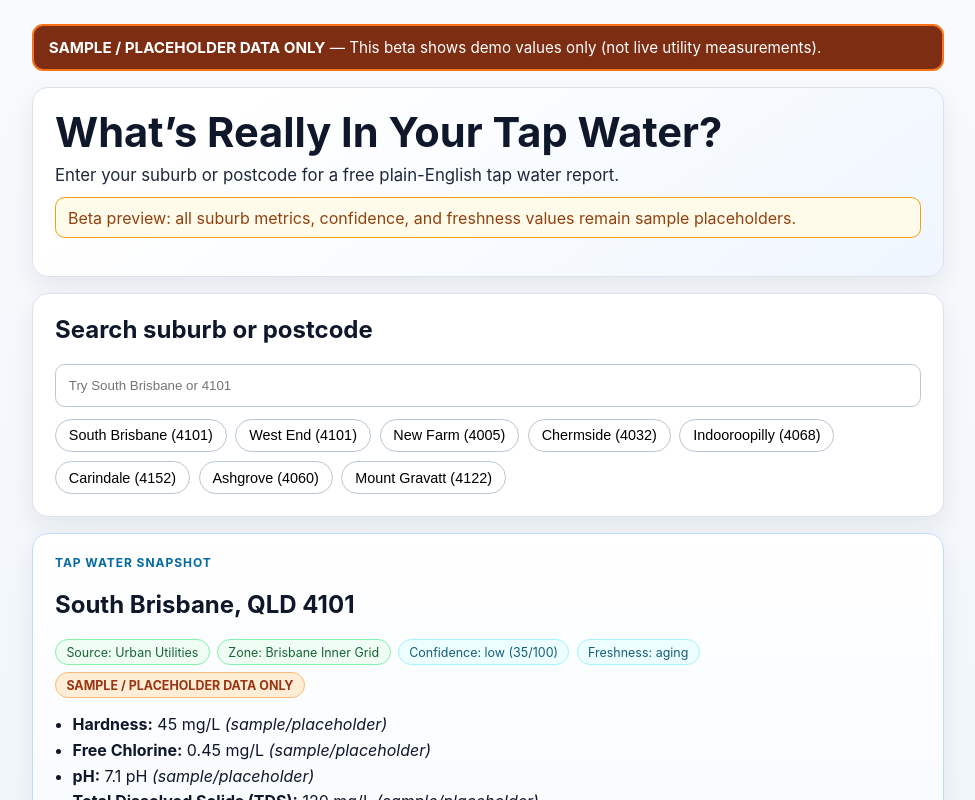
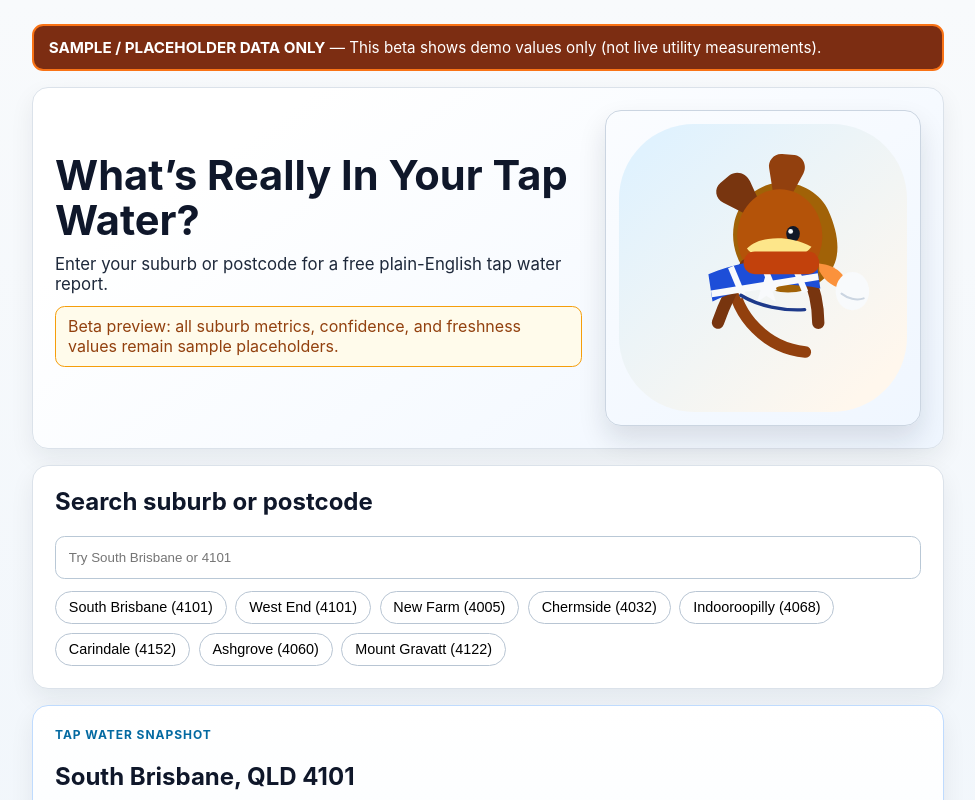
Before and after one commit to JIlaWater/whats-in-my-tap-water, a React (Vite) app: page / in a window 1280 px wide. Shown: the top 800 px of the page, without its empty margins (152-1127 px from the left). Built offline with nearby package versions, Linux system fonts and the light colour scheme.

Commit message:
Add kangaroo mascot branding to homepage hero

```diff
--- a/src/App.tsx
+++ b/src/App.tsx
@@ -134,9 +134,16 @@ export const App = () => {
       <p className="topBanner"><strong>{SAMPLE_LABEL}</strong> — This beta shows demo values only (not live utility measurements).</p>
 
       <header className="hero card">
-        <h1>What’s Really In Your Tap Water?</h1>
-        <p className="subheading">Enter your suburb or postcode for a free plain-English tap water report.</p>
-        <p className="betaNote">Beta preview: all suburb metrics, confidence, and freshness values remain sample placeholders.</p>
+        <div className="heroContent">
+          <div className="heroCopy">
+            <h1>What’s Really In Your Tap Water?</h1>
+            <p className="subheading">Enter your suburb or postcode for a free plain-English tap water report.</p>
+            <p className="betaNote">Beta preview: all suburb metrics, confidence, and freshness values remain sample placeholders.</p>
+          </div>
+          <figure className="heroMascot">
+            <img src="/kangaroo-mascot.svg" alt="Australian kangaroo mascot drinking a glass of water with the Australian flag draped over its shoulders" loading="eager" decoding="async" />
+          </figure>
+        </div>
       </header>
 
       <section className="searchPanel card">
--- a/src/styles.css
+++ b/src/styles.css
@@ -34,6 +34,32 @@ body { margin: 0; }
 
 .hero {
   background: linear-gradient(145deg, #ffffff 20%, #eff6ff 100%);
+}
+
+.heroContent {
+  display: grid;
+  gap: 1rem;
+  align-items: center;
+}
+
+.heroCopy {
+  position: relative;
+  z-index: 2;
+}
+
+.heroMascot {
+  margin: 0;
+  justify-self: center;
+  width: min(100%, 340px);
+}
+
+.heroMascot img {
+  display: block;
+  width: 100%;
+  height: auto;
+  border-radius: 1rem;
+  border: 1px solid #cbd5e1;
+  box-shadow: 0 14px 28px #0f172a1f;
 }
 
 .hero h1 {
@@ -115,4 +141,11 @@ button {
 @media (min-width: 700px) {
   .layout { padding-top: 1.5rem; }
   .card { padding: 1.35rem; }
+  .heroContent {
+    grid-template-columns: 1.25fr minmax(240px, 0.75fr);
+    gap: 1.4rem;
+  }
+  .heroMascot {
+    justify-self: end;
+  }
 }
```
Also changed, not shown: public/kangaroo-mascot.svg (added).
